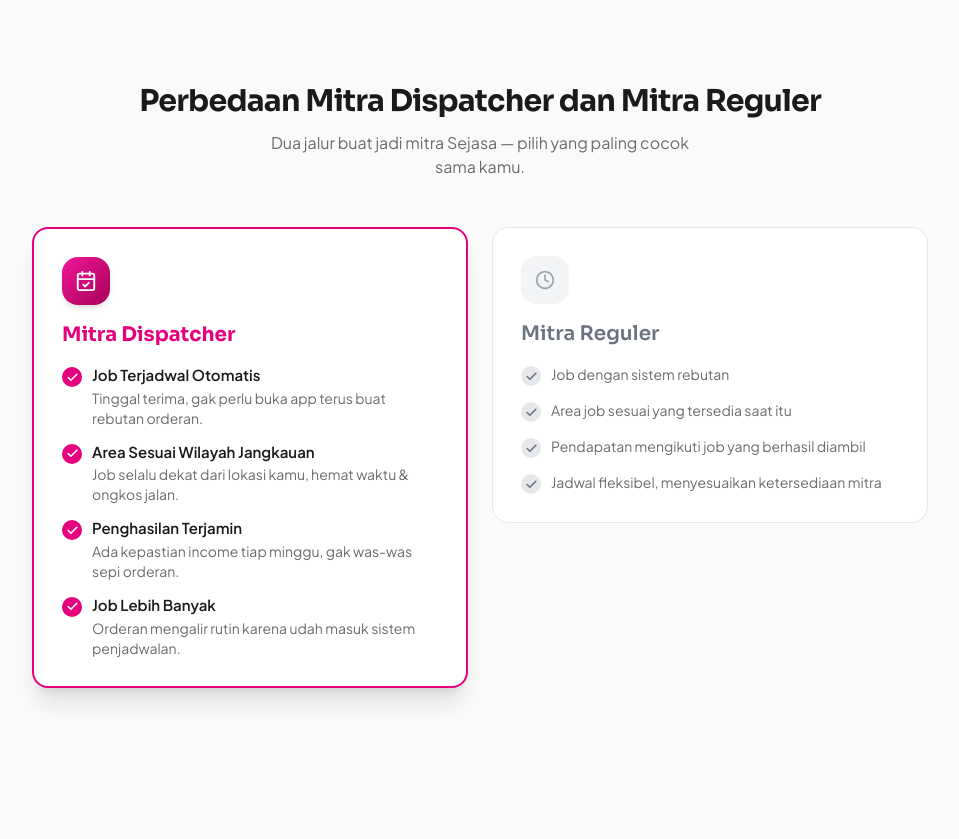
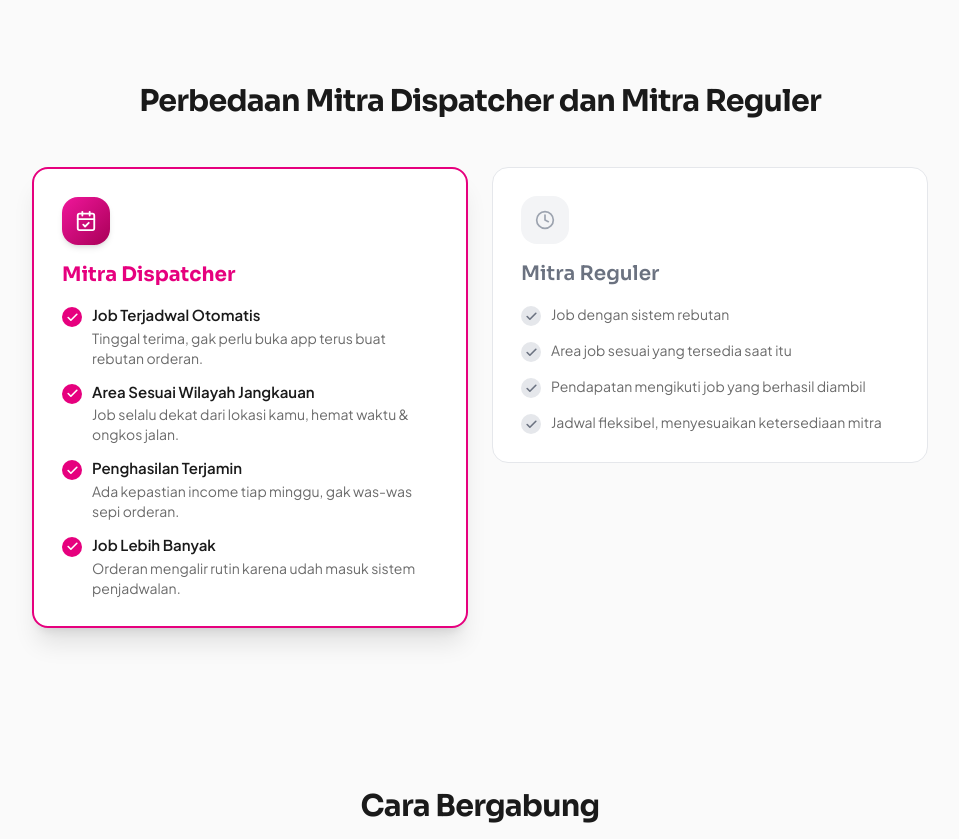
Before and after one commit to sejasaweb-app/rekrutmen-sejasa, a Next.js app: page / in a window 1280 px wide. Shown: the part 1420-2259 px from the top of the page, without its empty margins (160-1119 px from the left). Built offline with nearby package versions, Linux system fonts and the light colour scheme.

Commit message:
fix: hapus subheading di section perbandingan mitra

```diff
--- a/app/page.js
+++ b/app/page.js
@@ -209,12 +209,9 @@ export default function HomePage() {
       <section className="px-4 sm:px-6 py-12 sm:py-20 bg-[#FAFAFA]">
         <div className="max-w-4xl mx-auto">
           <div className="text-center mb-7 sm:mb-12">
-            <h2 className="font-display font-bold text-2xl sm:text-3xl mb-2 sm:mb-3 tracking-tight">
+            <h2 className="font-display font-bold text-2xl sm:text-3xl tracking-tight">
               Perbedaan Mitra Dispatcher dan Mitra Reguler
             </h2>
-            <p className="text-ink-muted text-[15px] sm:text-base max-w-md mx-auto">
-              Dua jalur buat jadi mitra Sejasa — pilih yang paling cocok sama kamu.
-            </p>
           </div>
           <div className="grid sm:grid-cols-2 gap-4 sm:gap-6 items-start">
             {/* Dispatcher — ditonjolkan */}
```
